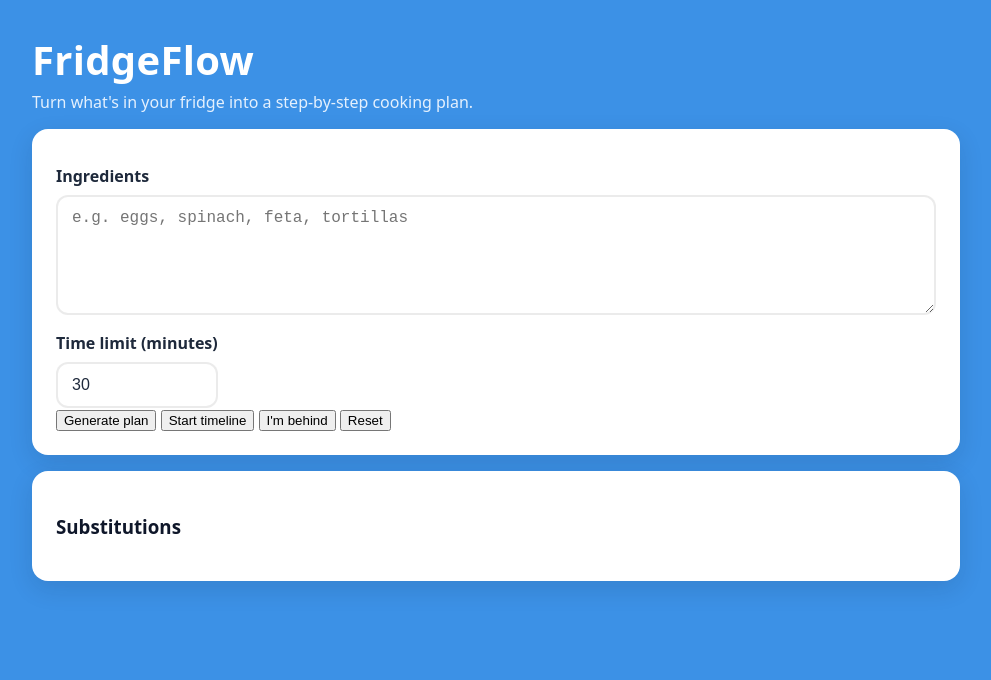
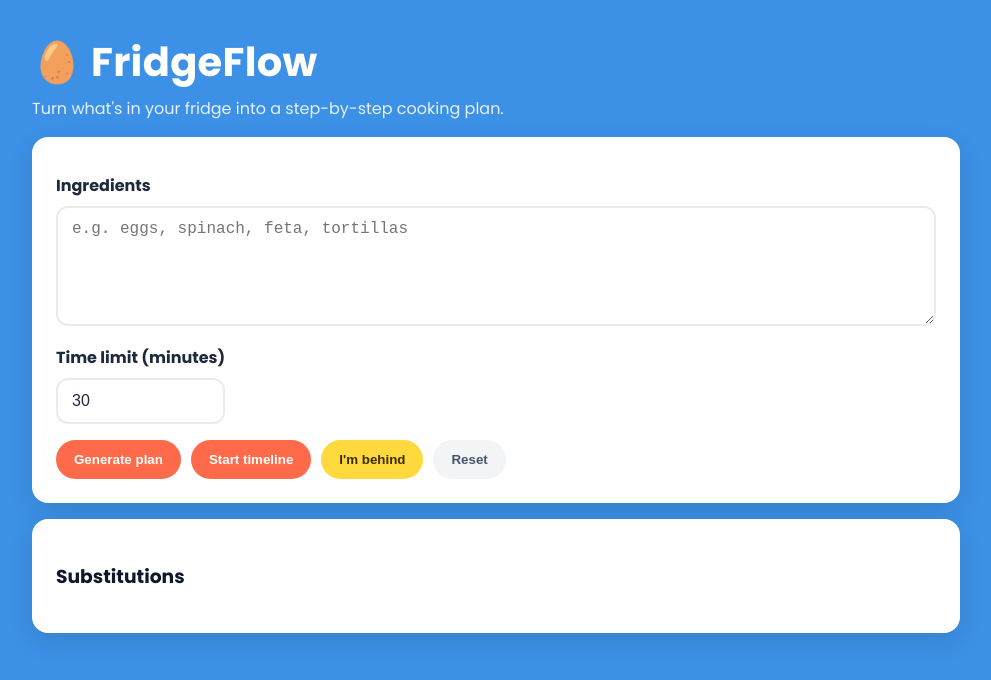
Before and after one commit to nkhodr2-blip/fridgeflow, a plain HTML site: page frontend/index.html in a window 1280 px wide. Shown: the whole page, without its empty margins (144-1135 px from the left). Drawn offline with Linux system fonts and the light colour scheme.

Commit message:
Update index.html

```diff
--- a/frontend/index.html
+++ b/frontend/index.html
@@ -5,10 +5,13 @@
   <title>FridgeFlow</title>
   <meta name="viewport" content="width=device-width, initial-scale=1"/>
   <link rel="stylesheet" href="/static/style.css"/>
+  <!-- Font for the new look -->
+  <link rel="preconnect" href="https://fonts.gstatic.com" crossorigin>
+  <link href="https://fonts.googleapis.com/css2?family=Poppins:wght@400;600;700&display=swap" rel="stylesheet">
 </head>
 <body>
   <main class="container">
-    <h1>FridgeFlow</h1>
+    <h1>🥚 FridgeFlow</h1>
     <p>Turn what's in your fridge into a step-by-step cooking plan.</p>
 
     <div class="card">
@@ -20,13 +23,15 @@
           <label for="time_limit"><strong>Time limit (minutes)</strong></label>
           <input id="time_limit" type="number" min="5" max="120" value="30"/>
         </div>
+      </div> <!-- end .row -->
+
+      <div class="actions">
+        <button id="generate-btn" class="btn btn-coral">Generate plan</button>
+        <button id="start-timeline-btn" class="btn btn-coral">Start timeline</button>
+        <button id="behind-btn" class="btn btn-yellow">I'm behind</button>
+        <button id="reset-btn" class="btn btn-ghost">Reset</button>
       </div>
-
-      <button id="generate-btn">Generate plan</button>
-      <button id="start-timeline-btn">Start timeline</button>
-      <button id="behind-btn">I'm behind</button>
-      <button id="reset-btn">Reset</button>
-    </div>
+    </div> <!-- end .card -->
 
     <!-- Optional notice area to show when LLM falls back -->
     <div id="notice" class="card" style="display:none; border-left: 4px solid #f59e0b;">
@@ -42,6 +47,6 @@
   </main>
 
   <!-- bump version to avoid cached JS -->
-  <script src="/static/app.js?v=3"></script>
+  <script src="/static/app.js?v=4"></script>
 </body>
 </html>
```
